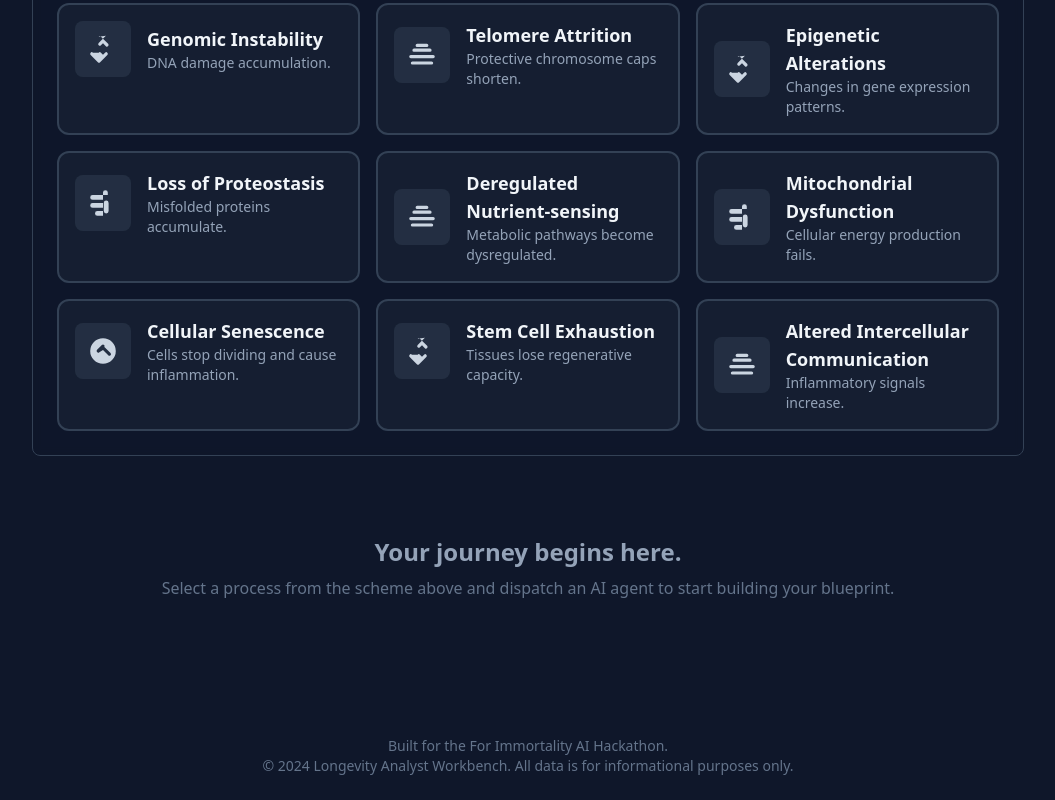
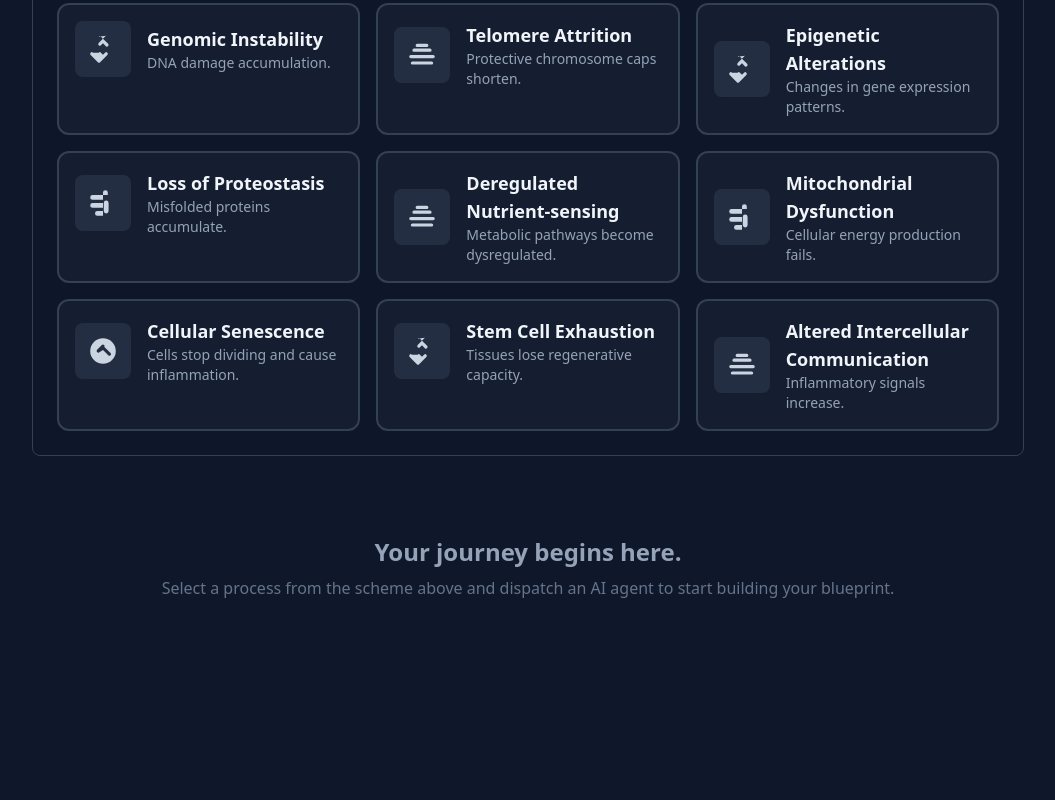
Before and after one commit to neuroidss/ageless-odyssey, a React (Vite) app: page / in a window 1280 px wide. Shown: the part 1205-2005 px from the top of the page, without its empty margins (112-1167 px from the left). After the commit the page ends 1869 px from the top, so only its background shows below. Built offline with nearby package versions, Linux system fonts and the light colour scheme.

Commit message:
Update App.tsx

```diff
--- a/App.tsx
+++ b/App.tsx
@@ -406,10 +406,6 @@ const App: React.FC = () => {
           />
         </div>
       </main>
-      <footer className="text-center py-6 mt-12 text-slate-500 text-sm">
-        <p>Built for the For Immortality AI Hackathon.</p>
-        <p>&copy; 2024 Longevity Analyst Workbench. All data is for informational purposes only.</p>
-      </footer>
       <DebugLogView logs={debugLog} onReset={handleResetState} />
     </div>
   );
```
